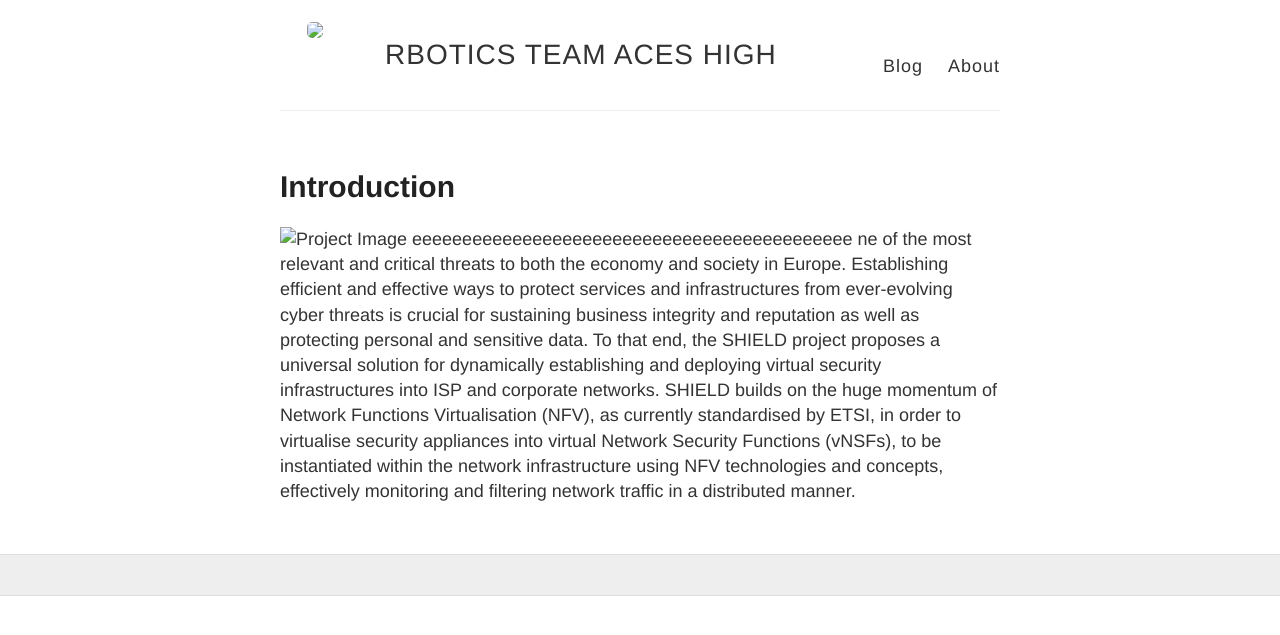
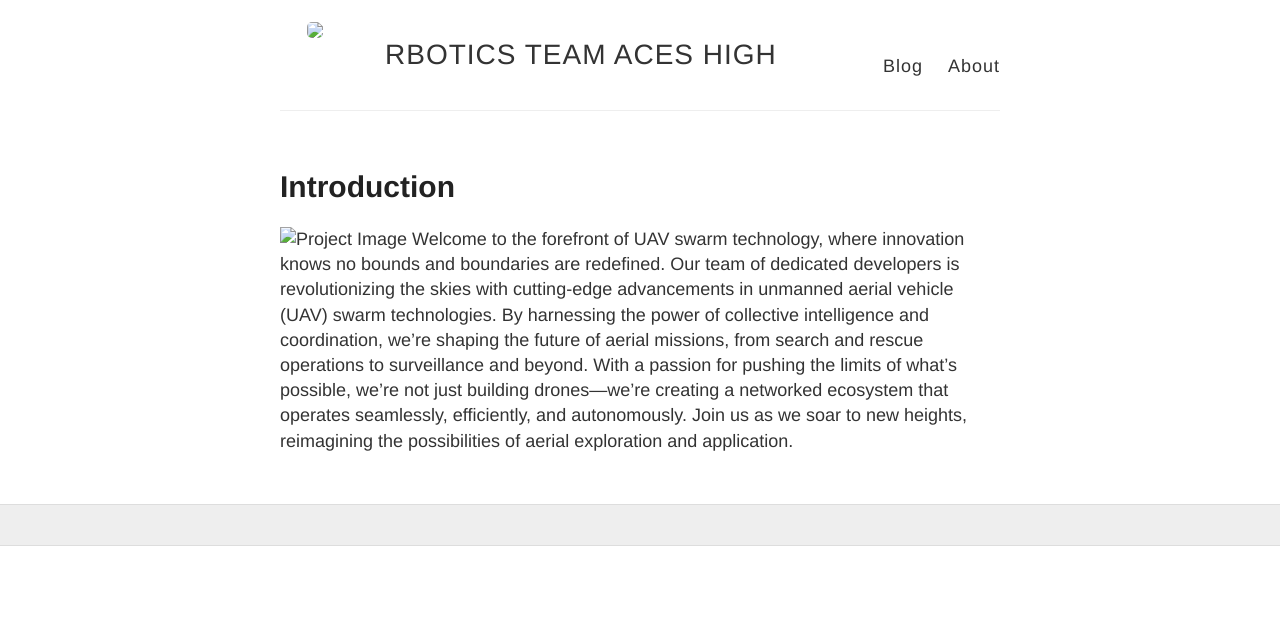
Before and after one commit to irene-chr/AcesHigh, a Jekyll site: the page built from _posts/2020-3-1-Posts.md, in a window 1280 px wide. Shown: the top 635 px of the page. Built offline with Jekyll 4.4.1, drawn with Linux system fonts in a browser that asks for light colours.

Commit message:
Update 2020-3-1-Posts.md

```diff
--- a/_posts/2020-3-1-Posts.md
+++ b/_posts/2020-3-1-Posts.md
@@ -6,5 +6,4 @@ title: Introduction
 
 
 <img src="./images/shield_navbar.png" alt="Project Image" style="width: 100%; height: auto;">
-eeeeeeeeeeeeeeeeeeeeeeeeeeeeeeeeeeeeeeeeeeee ne of the most relevant and critical threats to both the economy and society in Europe. Establishing efficient and effective ways to protect services and infrastructures from ever-evolving cyber threats is crucial for sustaining business integrity and reputation as well as protecting personal and sensitive data.
-To that end, the SHIELD project proposes a universal solution for dynamically establishing and deploying virtual security infrastructures into ISP and corporate networks. SHIELD builds on the huge momentum of Network Functions Virtualisation (NFV), as currently standardised by ETSI, in order to virtualise security appliances into virtual Network Security Functions (vNSFs), to be instantiated within the network infrastructure using NFV technologies and concepts, effectively monitoring and filtering network traffic in a distributed manner.
+Welcome to the forefront of UAV swarm technology, where innovation knows no bounds and boundaries are redefined. Our team of dedicated developers is revolutionizing the skies with cutting-edge advancements in unmanned aerial vehicle (UAV) swarm technologies. By harnessing the power of collective intelligence and coordination, we're shaping the future of aerial missions, from search and rescue operations to surveillance and beyond. With a passion for pushing the limits of what's possible, we're not just building drones—we're creating a networked ecosystem that operates seamlessly, efficiently, and autonomously. Join us as we soar to new heights, reimagining the possibilities of aerial exploration and application.
```
